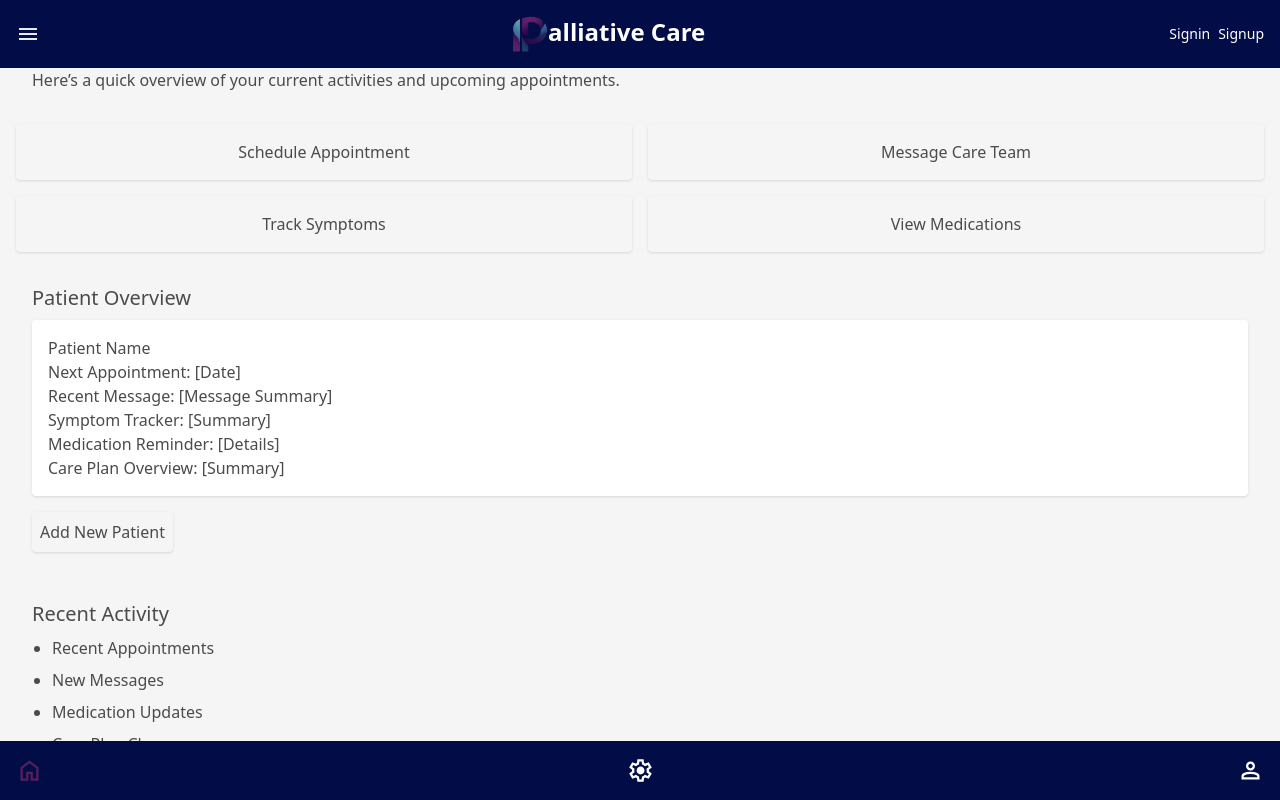
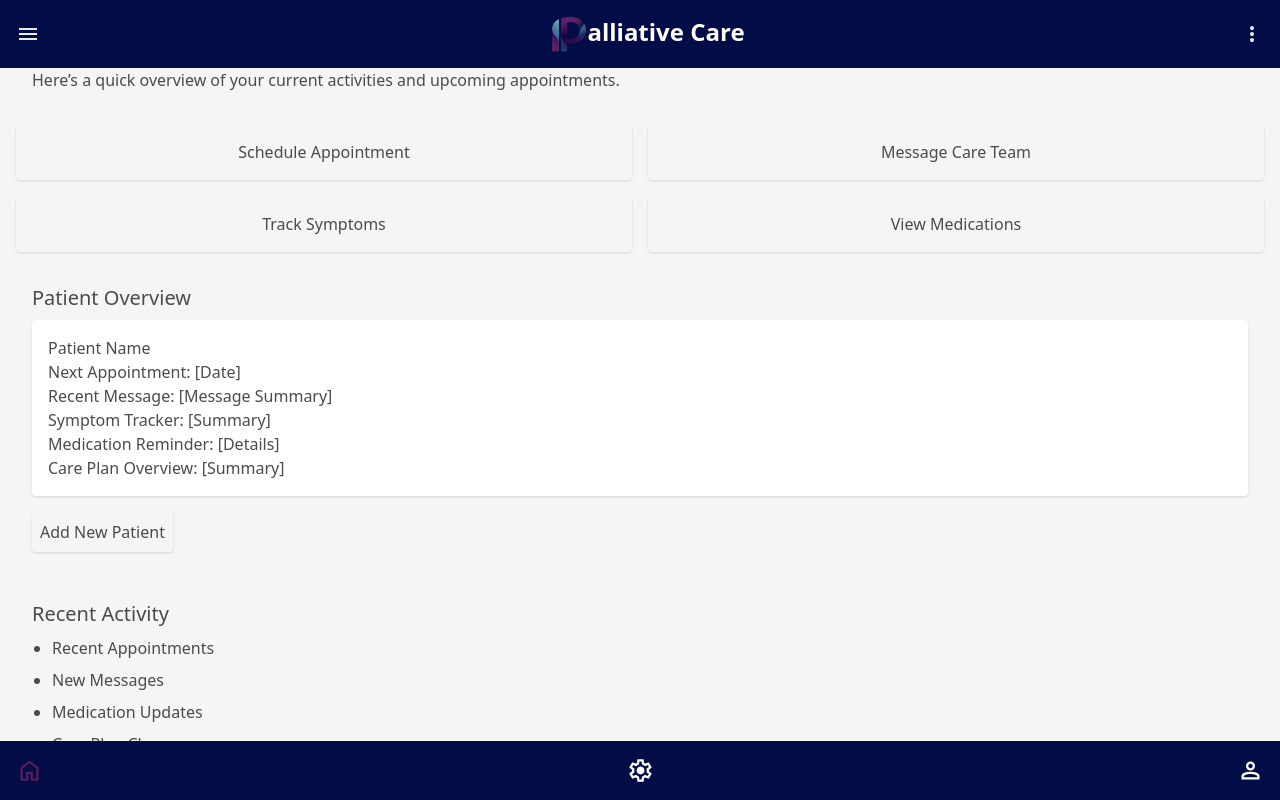
Before and after one commit to otenggodfada/PalliativeCare, a React (Vite) app in the folder palliativecare/: page / in a window 1280 px wide. Built offline with nearby package versions, Linux system fonts and the light colour scheme.

Commit message:
ssssssssss

```diff
--- /dev/null
+++ b/palliativecare/src/components/dropdwon.jsx
@@ -0,0 +1,87 @@
+/** @format */
+
+import React, { useState, useEffect } from "react";
+const Dropdown = () => {
+  const [isOpen, setIsOpen] = useState(false);
+const [dropiconcolor, setDropiconcolor]= useState('#e8eaed')
+  const toggleDropdown = () => {
+    setIsOpen((prev) => !prev);
+  };
+function changedropiconcolor() {
+    setDropiconcolor("#561E5A")
+
+}
+  const handleClickOutside = (event) => {
+    // Check if the click is outside the dropdown menu
+    if (
+      !event.target.closest("#dropdownMenu") &&
+      !event.target.closest("#dropdownButton")
+    ) {
+      setIsOpen(false);    setDropiconcolor("#e8eaed")
+    }
+  };
+
+  useEffect(() => {
+    // Add event listener for clicks outside the dropdown
+    window.addEventListener("click", handleClickOutside);
+
+    // Cleanup the event listener on component unmount
+    return () => {
+      window.removeEventListener("click", handleClickOutside);
+    };
+  }, []);
+
+  return (
+    <div className="relative inline-block text-left">
+      <div
+        id="dropdownButton"
+        onClick={()=>{toggleDropdown(), changedropiconcolor()} }
+        type="button"
+        aria-expanded={isOpen}
+        aria-haspopup="true"
+      >
+        <svg
+          xmlns="http://www.w3.org/2000/svg"
+          height="24px"
+          viewBox="0 -960 960 960"
+          width="24px"
+          fill={dropiconcolor}
+        >
+          <path d="M480-160q-33 0-56.5-23.5T400-240q0-33 23.5-56.5T480-320q33 0 56.5 23.5T560-240q0 33-23.5 56.5T480-160Zm0-240q-33 0-56.5-23.5T400-480q0-33 23.5-56.5T480-560q33 0 56.5 23.5T560-480q0 33-23.5 56.5T480-400Zm0-240q-33 0-56.5-23.5T400-720q0-33 23.5-56.5T480-800q33 0 56.5 23.5T560-720q0 33-23.5 56.5T480-640Z" />
+        </svg>
+      </div>
+      <div
+        id="dropdownMenu"
+        className={`${
+          isOpen ? "block" : "hidden"
+        } origin-top-right absolute right-0 mt-2 w-20 rounded-md shadow-lg bg-white ring-1 ring-black ring-opacity-5`}
+      >
+        <div
+          className="py-1"
+          role="menu"
+          aria-orientation="vertical"
+          aria-labelledby="dropdownButton"
+        >
+          <a
+            href="/login"
+            className="block px-4 py-2 text-sm text-gray-700 hover:bg-gray-100"
+            role="menuitem"
+          >
+            Login
+          </a>
+
+          <a
+            href="#"
+            className="block px-4 py-2 text-sm text-gray-700 hover:bg-gray-100"
+            role="menuitem"
+          >
+            Signup
+          </a>
+
+        </div>
+      </div>
+    </div>
+  );
+};
+
+export default Dropdown;
--- a/palliativecare/src/pages/Home.jsx
+++ b/palliativecare/src/pages/Home.jsx
@@ -5,7 +5,7 @@ import logo from "../assets/images/logo.png"
 import Dashboard from "./Dashboard";
 import Settings from "./Settings";
 import Profile from "./Profile";
-
+import Dropdown from '../components/dropdwon';
 const Home = () => {
   const [navigation, setNavigations] = useState(Dashboard);
   const [ishome, setHome]= useState(true)
@@ -38,14 +38,17 @@ const Home = () => {
             <h1 className="text-2xl font-bold">alliative Care</h1>
 
           </div>
-          <div className="text-sm font-medium text-white ">
+          {/* <div className="text-sm font-medium text-white ">
             <span className="hover:text-secondaryButton p-2">
               <a href="/login">Signin</a>
             </span>
             <span className="hover:text-secondaryButton">
               <a href="/register">Signup</a>
             </span>
-          </div>
+
+          </div> */}
+
+<Dropdown/>
         </div>
       </header>
 
@@ -111,6 +114,7 @@ const Home = () => {
           </div>
         </div>
       </footer>
+
     </div>
   );
 };
```
